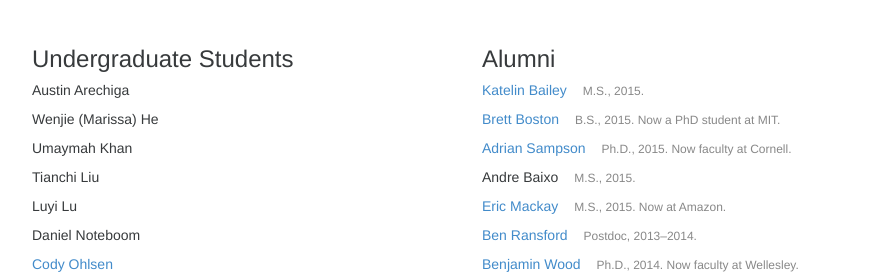
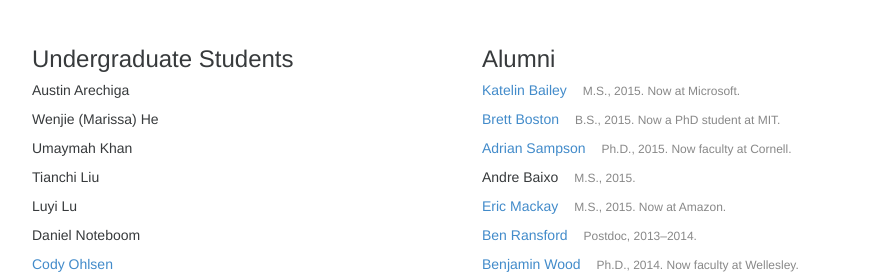
Before and after one commit to uwsampa/sampa-public, a Jekyll site: the page built from index.html, in a window 1280 px wide and 900 px high, scrolled down 2824 px. Shown: the part 176-452 px from the top of the window, without its empty margins (173-1042 px from the left). Built offline with Jekyll 4.4.1, drawn with Linux system fonts in a browser that asks for light colours; nearby versions of some CDN libraries; Markdown is read by kramdown in place of the engine named in the settings.

Commit message:
katelin has an awesome new job! 🎉

```diff
--- a/_data/people.yml
+++ b/_data/people.yml
@@ -167,7 +167,7 @@ katelin:
     display_name: "Katelin Bailey"
     webpage: "https://homes.cs.washington.edu/~katelin/"
     role: alum
-    bio: "M.S., 2015."
+    bio: "M.S., 2015. Now at Microsoft."
 bboston:
     display_name: Brett Boston
     webpage: "http://people.csail.mit.edu/boston/"
```
